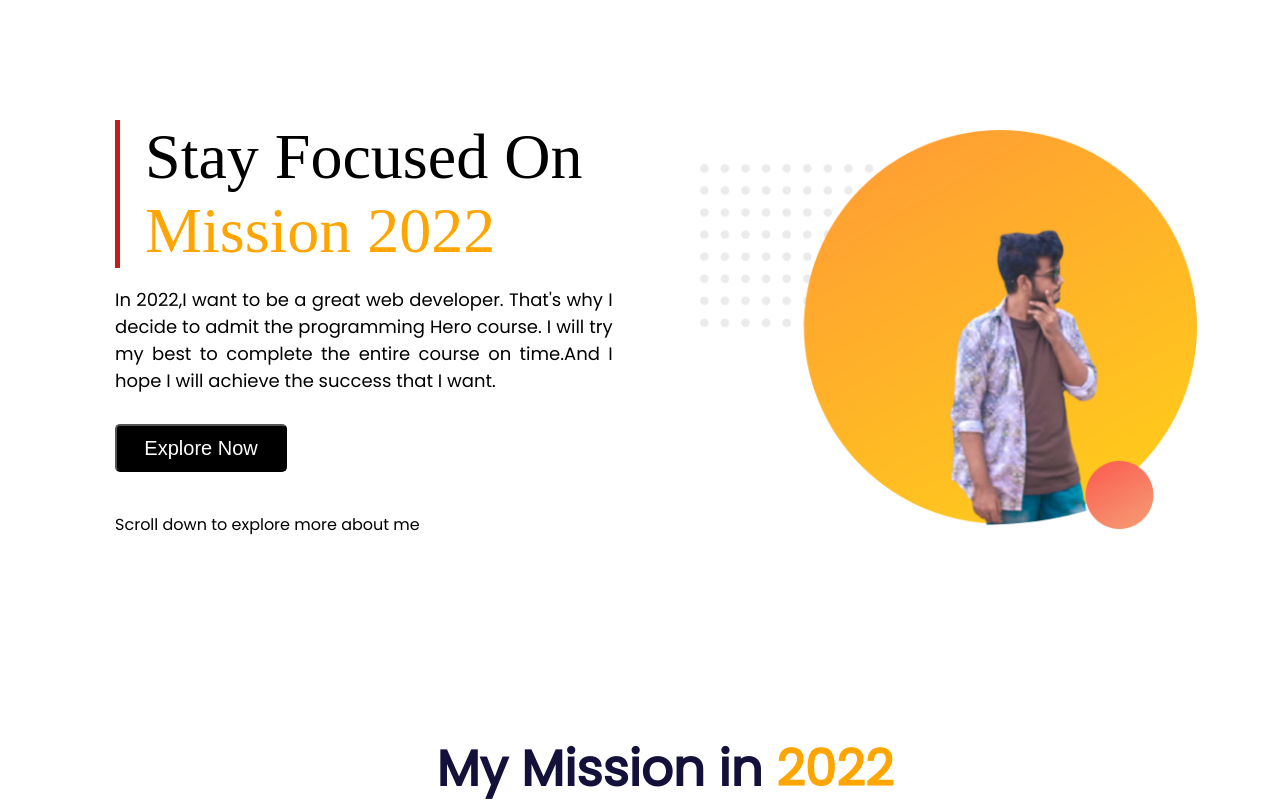
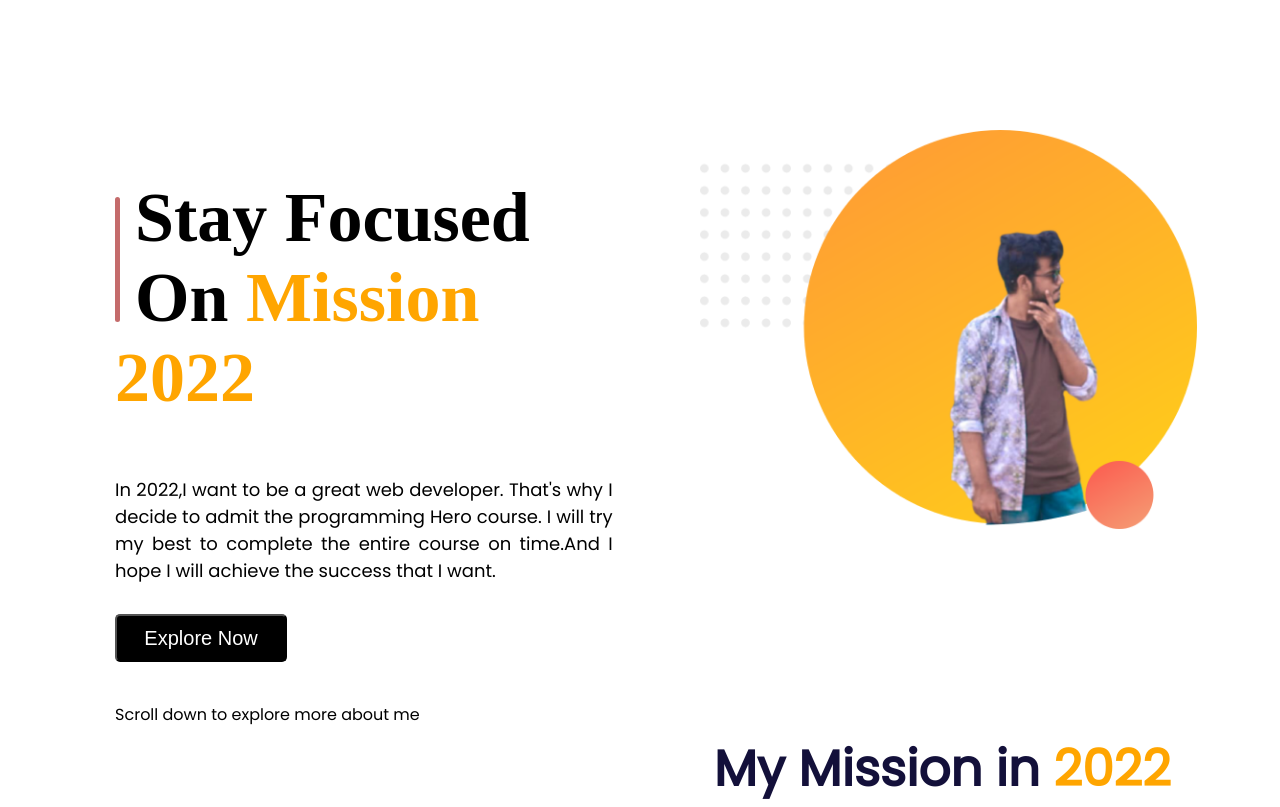
Before and after one commit to Sourav123-sys/project-1-mission-2022-, a plain HTML site: page index.html in a window 1280 px wide. Shown: the top 807 px of the page. Drawn offline with Linux system fonts and the light colour scheme.

Commit message:
stay edit

```diff
--- a/index.html
+++ b/index.html
@@ -19,8 +19,8 @@
         <div class="half-width">
 
             <div class="first-part">
-                <h1>Stay Focused On</h1>
-                <h1 class="extra">Mission 2022</h1>
+                <h1 >Stay Focused On <span class="extra">Mission 2022</span></h1>
+
               </div>
 
             <p class="first-text"> In 2022,I want to be a great web developer. That's why I  decide to admit the programming Hero course. I will try my best to complete the entire course on time.And I hope I will achieve the success that I want.</p>
--- a/style.css
+++ b/style.css
@@ -20,15 +20,39 @@ section
     padding-top: 2%;
 }
 
-.first-part h1 {
+.h1jj{
+    font-size:70px;
+    border-left: 5px solid red;
+    border-radius: 5px;
+    padding-left:20px;
 
-    font-weight: lighter;
-    font-size: 400%;
-    margin: 0;
-    font-family:'Yeseva One';
-    border-left: 5px solid rgb(201, 26, 26);
-    padding-left:25px
+}
+ .h1jj::after{
+
+    content:"Mission 2022";
+      display: block;
+      color: orange;
+      top:5px;
+      bottom:5px
   }
+  h1{
+    font-size:70px;
+
+
+
+  }
+.first-part h1::before{
+    content:"";
+    background:rgb(196, 107, 107);
+    margin-top:19px;
+    float: left;
+    height:125px;
+    width:5px;
+    margin-right: 15px;
+    border-radius: 8px;
+
+}
+
   .extra{
     color: orange;
   }
```
